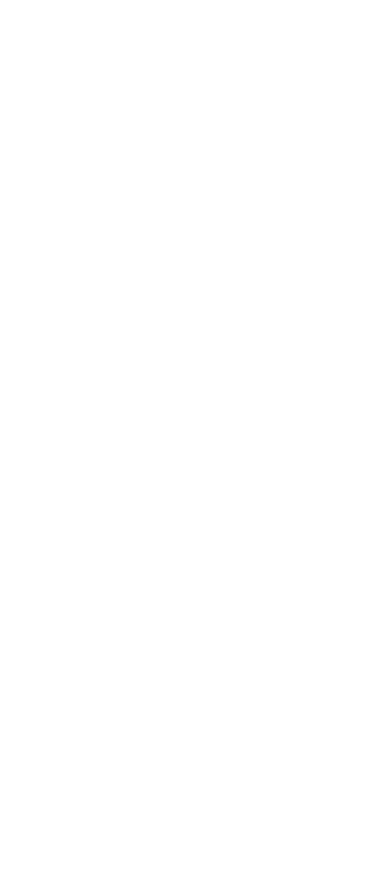
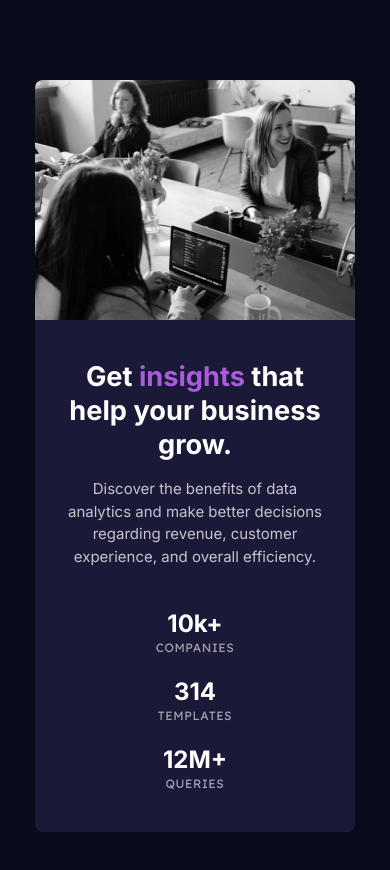
Before and after one commit to sissokho/frontendmentor-stats-preview-card-component, a website built with Vite: page index.html in a window 390 px wide. Before the commit the page ends 844 px from the top, so only its background shows below. Built offline with nearby package versions, Linux system fonts and the light colour scheme.

Commit message:
Mobile design

```diff
--- a/index.html
+++ b/index.html
@@ -18,8 +18,45 @@
     <link rel="stylesheet" href="/css/tailwind.css">
 </head>
 
-<body>
+<body class="bg-blue-dark font-inter">
+    <main class="flex justify-center items-center min-h-screen py-20">
+        <article class="flex flex-col w-80 bg-blue-desaturated rounded-lg overflow-hidden">
+            <div class="h-60">
+                <picture>
+                    <source media="(max-width: 768px)" srcset="images/image-header-mobile.jpg">
+                    <source media="(min-width: 769px)" srcset="images/image-header-desktop.jpg">
+                    <img class="w-full h-full" src="images/image-header-desktop.jpg"
+                        alt="Image of our team members working">
+                </picture>
+            </div>
 
+            <div class="px-8 py-10">
+                <h1 class="text-center text-white font-bold text-[1.7rem] leading-tight">
+                    Get <span class="text-violet">insights</span> that help your business grow.
+                </h1>
+
+                <p class="text-center mt-4 text-body text-white-transparent-main">
+                    Discover the benefits of data analytics and make better decisions regarding revenue, customer
+                    experience, and overall efficiency.
+                </p>
+
+                <div class="flex flex-col items-center gap-5 mt-10 text-white">
+                    <span class="text-center font-bold text-2xl">
+                        10k+ <span
+                            class="block font-lexend font-regular text-xs text-white-transparent-stats tracking-wider uppercase">companies</span>
+                    </span>
+                    <span class="text-center font-bold text-2xl">
+                        314 <span
+                            class="block font-lexend font-regular text-xs text-white-transparent-stats tracking-wider uppercase">templates</span>
+                    </span>
+                    <span class="text-center font-bold text-2xl">
+                        12M+ <span
+                            class="block font-lexend font-regular text-xs text-white-transparent-stats tracking-wider uppercase">queries</span>
+                    </span>
+                </div>
+            </div>
+        </article>
+    </main>
 </body>
 
 </html>
```
